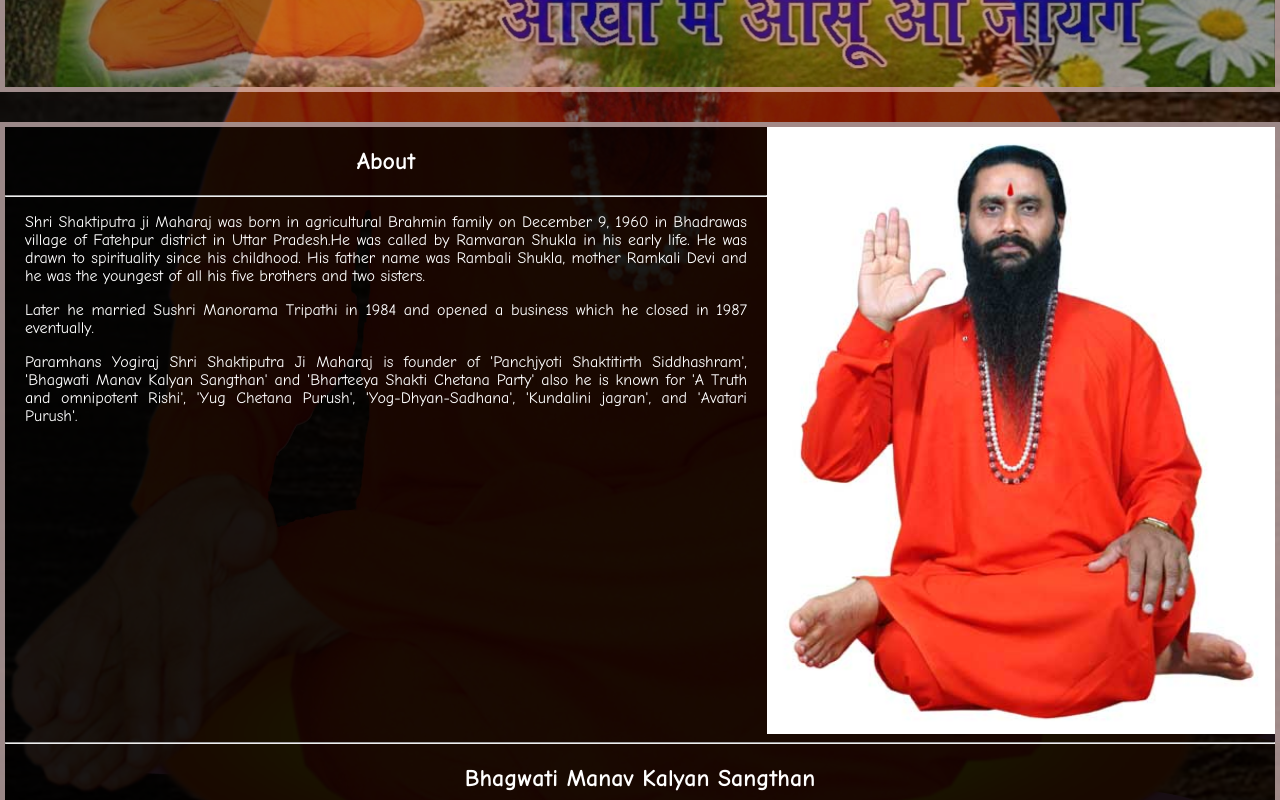
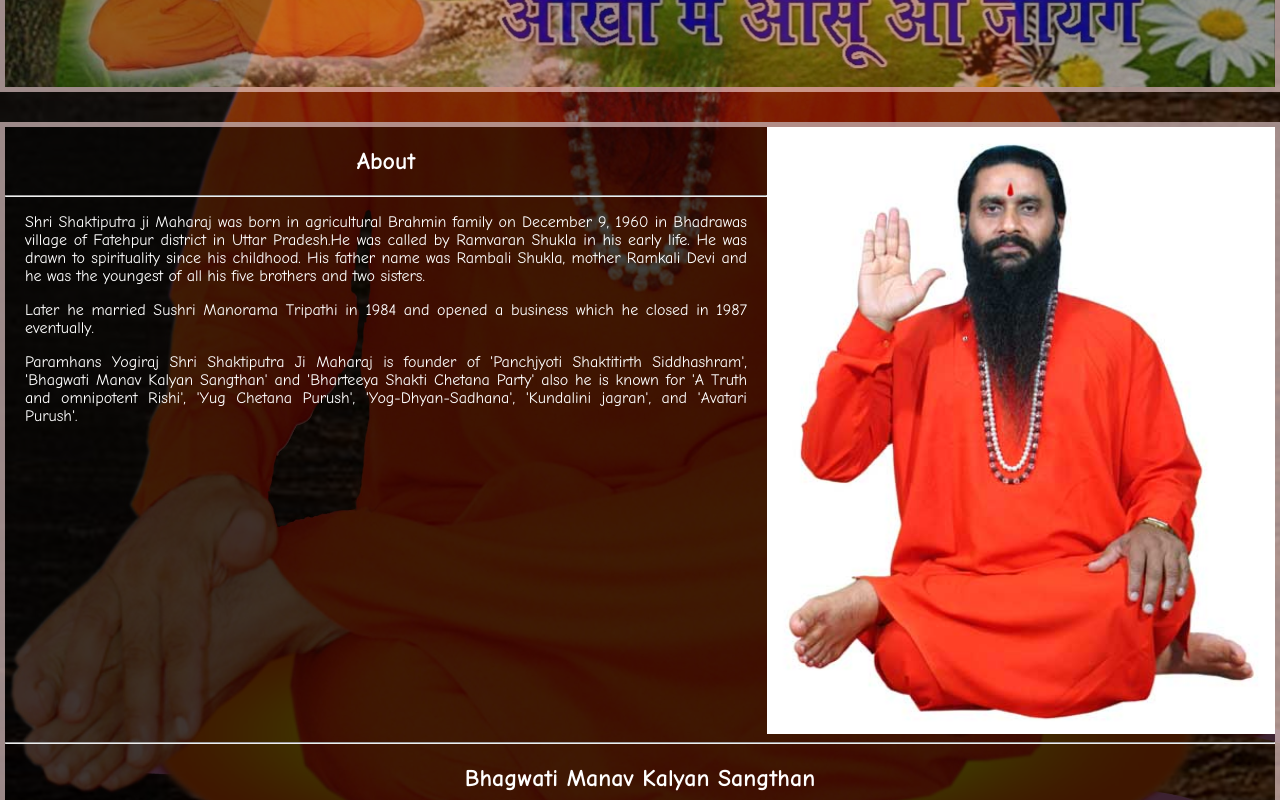
Before and after one commit to sayuktaojha/pro1, a plain HTML site: page index.html in a window 1280 px wide. Shown: the part 700-1500 px from the top of the page. Drawn offline with Linux system fonts and the light colour scheme.

Commit message:
Update index.html

```diff
--- a/index.html
+++ b/index.html
@@ -94,7 +94,7 @@
 		}
 		.main1{
 			border:5px solid rgb(255,225,225,0.6);
-			background-color: rgb(0,0,0,0.8);
+			background-color: rgb(0,0,0,0.5);
 			margin-top: 30px;
 			display: flex;
 			flex-wrap: wrap;
```
